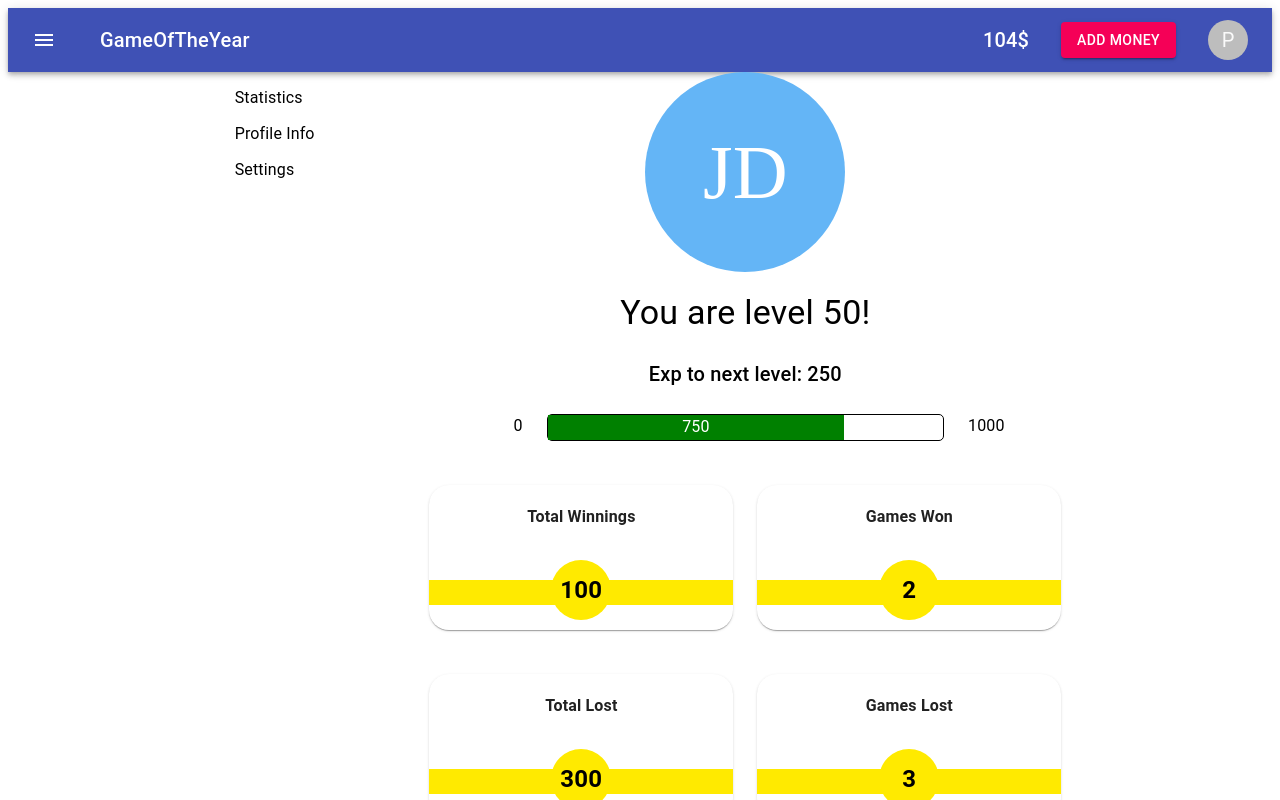
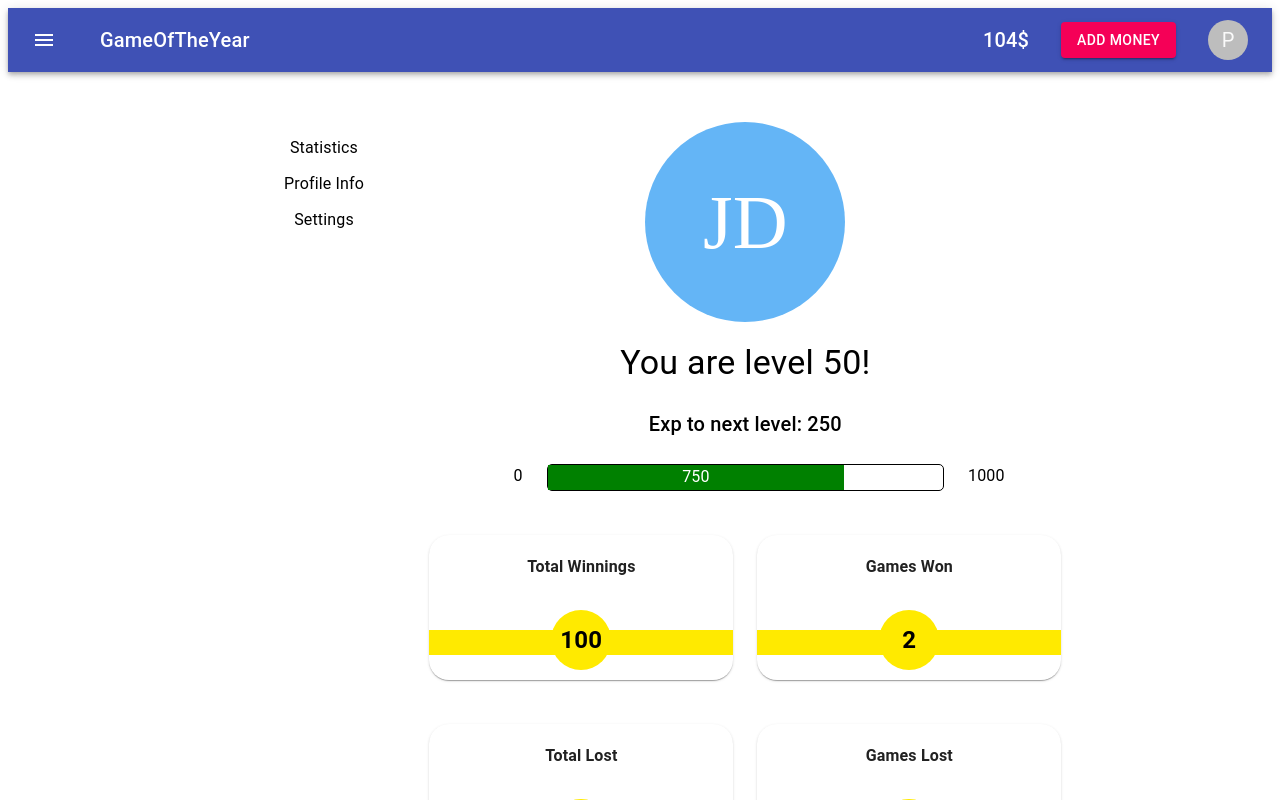
Before and after one commit to alle-zhinzher/hacaton, a React app in the folder client/: page /profile in a window 1280 px wide. Shown: the top 800 px of the page. Built offline with nearby package versions, Linux system fonts and the light colour scheme.

Commit message:
Fixed profile display with other components (added margins, centered menu)

```diff
--- a/client/src/components/Profile/Profile.js
+++ b/client/src/components/Profile/Profile.js
@@ -7,6 +7,10 @@ import { Grid, MenuItem, MenuList, makeStyles, Box } from '@material-ui/core';
 import { blue } from '@material-ui/core/colors'
 
 const useStyles = makeStyles({
+    container: {
+        margin: "50px 0px",
+        minHeight: "100vh"
+    },
     profileImage: {
         width: "33%",
         height: "auto",
@@ -14,7 +18,9 @@ const useStyles = makeStyles({
     },
     link: {
         textDecoration: 'none',
-        color: "black"
+        color: "black",
+        display: "flex",
+        justifyContent: "center"
     },
     active: {
         color: "blue"
@@ -57,6 +63,7 @@ const Profile = () => {
     const classes = useStyles();
     return (
         <Grid
+            className={classes.container}
             container
             direction="row"
             justify="center"
```
